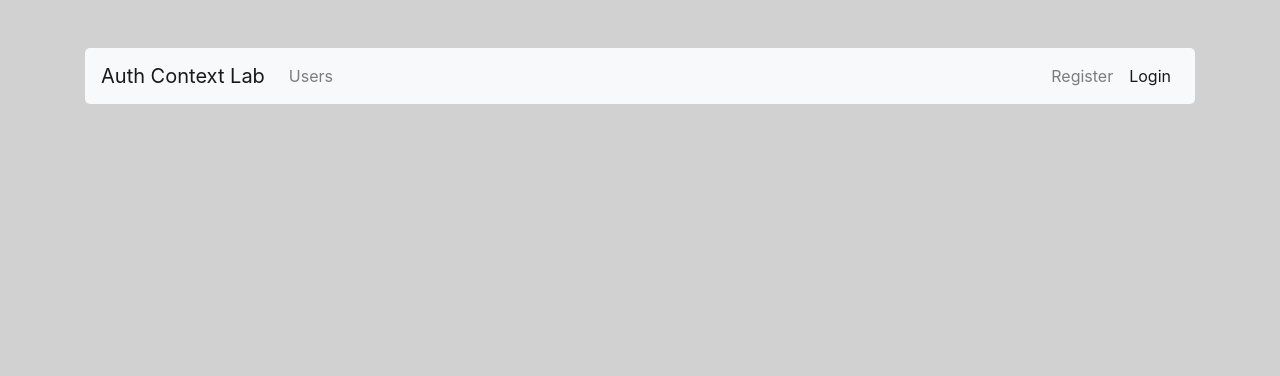
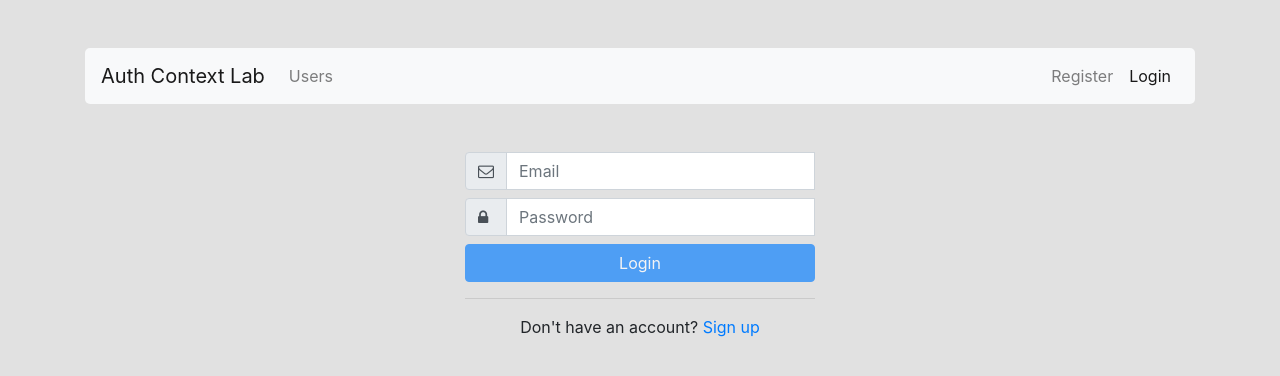
Before and after one commit to IronPTSolutions/lab-auth-context, a React (Create React App) app in the folder users-web/: page /login in a window 1280 px wide. Shown: the top 376 px of the page. Built offline with nearby package versions, Linux system fonts and the light colour scheme.

Commit message:
feat: login component

```diff
--- a/users-web/src/App.js
+++ b/users-web/src/App.js
@@ -1,5 +1,7 @@
 import React, { Component } from 'react';
 import NavBar from './components/misc/NavBar';
+import { Switch, Route } from 'react-router-dom';
+import Login from './components/auth/Login';
 
 class App extends Component {
   render() {
@@ -7,6 +9,11 @@
       <div className="container">
         <div className="row">
           <div className="col-12"><NavBar /></div>
+          <div className="col-12">
+            <Switch>
+              <Route exact path="/login" component={Login} />
+            </Switch>
+          </div>
         </div>
       </div>
     );
--- /dev/null
+++ b/users-web/src/components/auth/Login.js
@@ -0,0 +1,130 @@
+import React, { Component } from 'react'
+import { Link, Redirect } from 'react-router-dom'
+import authService from '../../services/AuthService'
+
+const EMAIL_PATTERN = /^(([^<>()\[\]\.,;:\s@\"]+(\.[^<>()\[\]\.,;:\s@\"]+)*)|(\".+\"))@(([^<>()[\]\.,;:\s@\"]+\.)+[^<>()[\]\.,;:\s@\"]{2,})$/i;
+
+const validations = {
+  email: (value) => {
+    let message;
+    if (!value) {
+      message = 'Email is required';
+    } else if (!EMAIL_PATTERN.test(value)) {
+      message = 'Invalid email pattern';
+    }
+    return message;
+  },
+  password: (value) => {
+    let message;
+    if (!value) {
+      message = 'Password is required';
+    }
+    return message;
+  }
+}
+
+class Login extends Component {
+  state = {
+    user: {
+      email: '',
+      password: ''
+    },
+    errors: {
+      email: true
+    },
+    touch: {},
+    isAuthenticated: false
+  }
+
+  handleChange = (event) => {
+    const { name, value } = event.target;
+    this.setState({
+      user: {
+        ...this.state.user,
+        [name]: value
+      },
+      errors: {
+        ...this.state.errors,
+        [name]: validations[name] && validations[name](value)
+      }
+    })
+  }
+
+  handleBlur = (event) => {
+    const { name } = event.target;
+    this.setState({
+      touch: {
+        ...this.state.touch,
+        [name]: true
+      }
+    })
+  }
+
+  handleSubmit = (event) => {
+    event.preventDefault();
+    if (this.isValid()) {
+      authService.authenticate(this.state.user)
+        .then(
+          (user) => this.setState({ isAuthenticated: true }),
+          (error) => {
+            const { message, errors } = error.response.data;
+            this.setState({
+              errors: {
+                ...errors,
+                password: !errors && message
+              },
+              touch: {
+                ...errors,
+                password: !errors && message
+              }
+            })
+          }
+        )
+    }
+  }
+
+  isValid = () => {
+    return !Object.keys(this.state.user)
+      .some(attr => this.state.errors[attr])
+  }
+
+  render() {
+    const { isAuthenticated, errors, user, touch } =  this.state;
+    if (isAuthenticated) {
+      return (<Redirect to="/users" />)
+    }
+
+    return (
+      <div className="row justify-content-center mt-5">
+        <div className="col-xs-12 col-sm-4">
+          <form onSubmit={this.handleSubmit}>
+            <div className="input-group mb-2">
+              <div className="input-group-prepend">
+                <div className="input-group-text"><i className="fa fa-envelope-o"></i></div>
+              </div>
+              <input type="text" className={`form-control ${touch.email && errors.email && 'is-invalid'}`} name="email" placeholder="Email" onChange={this.handleChange} value={user.email} onBlur={this.handleBlur} />
+              <div className="invalid-feedback">{errors.email}</div>
+            </div>
+
+            <div className="input-group mb-2">
+              <div className="input-group-prepend">
+                <div className="input-group-text" style={{ width: '42px' }}><i className="fa fa-lock"></i></div>
+              </div>
+              <input type="password" className={`form-control ${touch.password && errors.password && 'is-invalid'}`} name="password" placeholder="Password" onChange={this.handleChange} value={user.password} onBlur={this.handleBlur} />
+              <div className="invalid-feedback">{errors.password}</div>
+            </div>
+
+            <div className="from-actions">
+              <button type="submit" className="btn btn-primary btn-block" disabled={!this.isValid()}>Login</button>
+            </div>
+          </form>
+          <hr />
+          <p className="text-center">Don't have an account? <Link to="/register">Sign up</Link></p>
+        </div>
+      </div>
+    );
+  }
+}
+
+
+export default Login
--- a/users-web/src/index.css
+++ b/users-web/src/index.css
@@ -7,5 +7,5 @@
   -webkit-font-smoothing: antialiased;
   -moz-osx-font-smoothing: grayscale;
 
-  background-color: #D1D1D1;
+  background-color: #E1E1E1;
 }
--- /dev/null
+++ b/users-web/src/services/AuthService.js
@@ -0,0 +1,21 @@
+import axios from 'axios';
+
+const http = axios.create({
+  baseURL: 'http://localhost:3001',
+  withCredentials: true
+});
+
+const authenticate = (user) => http.post('/authenticate', user)
+  .then(response => response.data);
+
+const register = (user) => http.post('/register', user)
+  .then(response => response.data);
+
+const logout = () => http.post('/logout')
+  .then(response => response.data);
+
+export default {
+  authenticate,
+  register,
+  logout
+}
```
